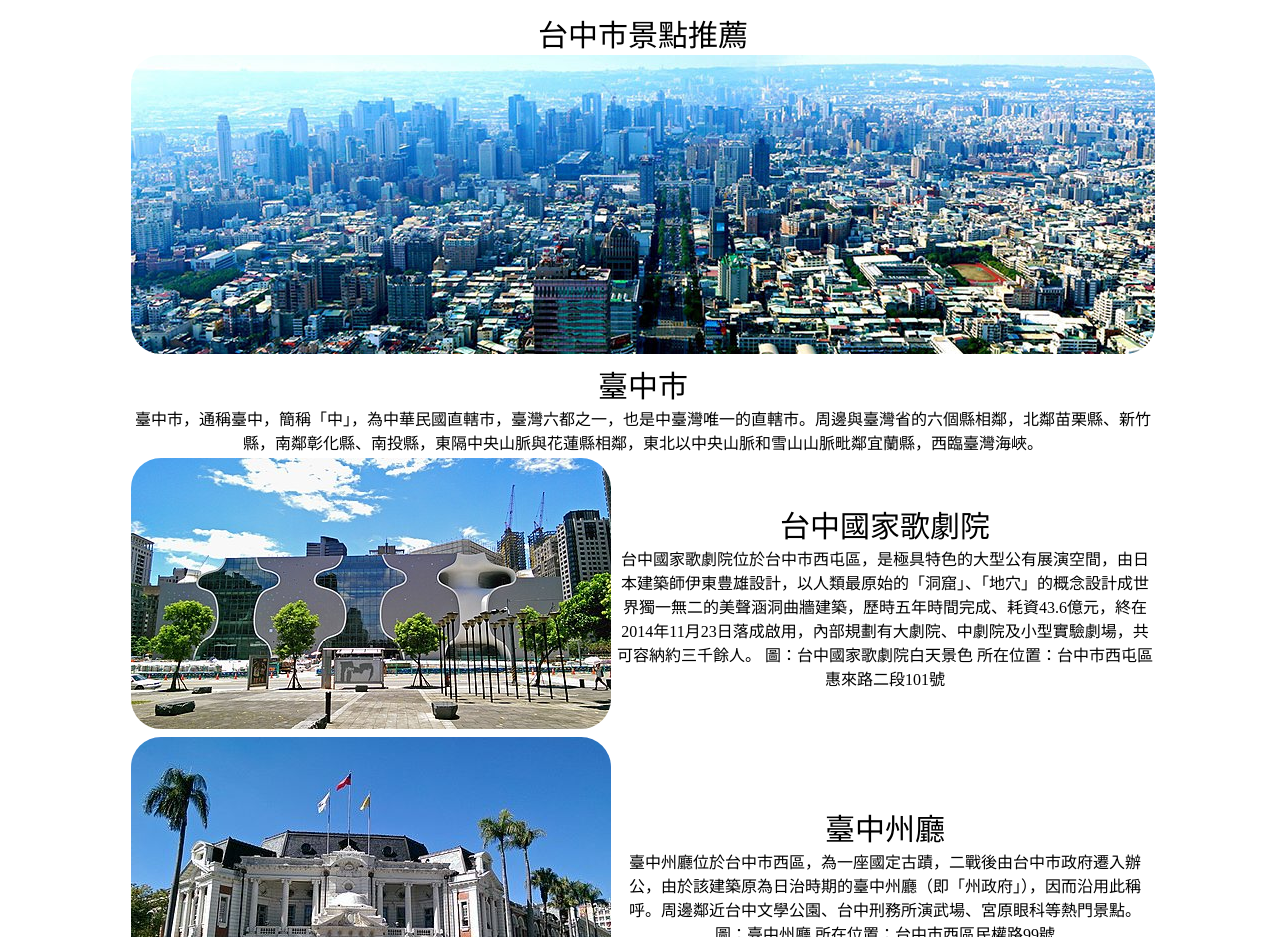
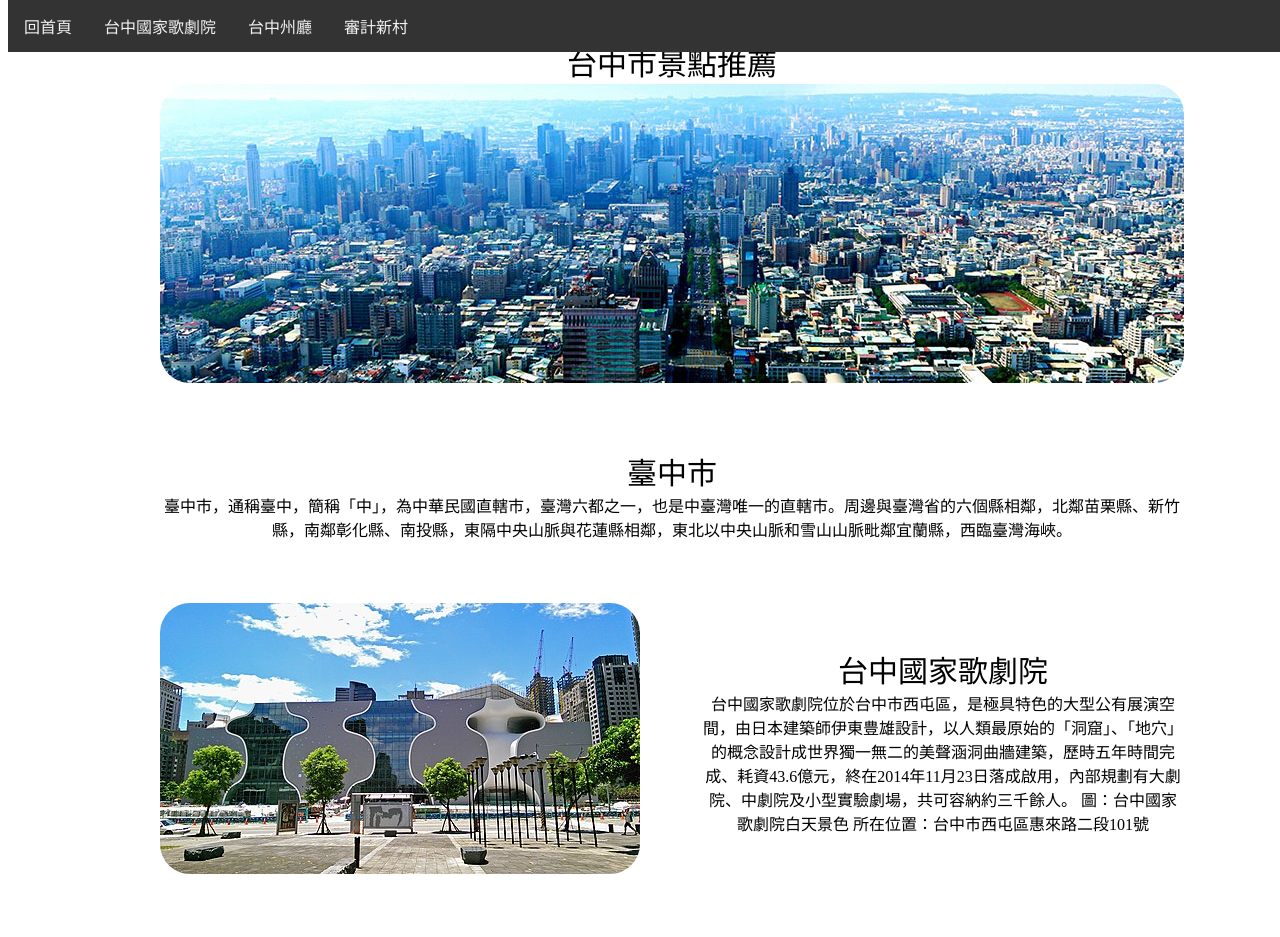
Before and after one commit to centipede731/taichung, a plain HTML site: page index.html in a window 1280 px wide. Shown: the top 937 px of the page. Drawn offline with Linux system fonts and the light colour scheme.

Commit message:
Add files via upload

```diff
--- a/index.html
+++ b/index.html
@@ -3,18 +3,54 @@
 <head>
 	<meta charset="UTF-8">
 	<meta name="viewport" content="width=device-width, initial-scale=1.0">
-	<title>Document</title>
+	<title>台中市景點推薦</title>
 	<style>
 		.container { margin: 0 auto; width:1024px; }
 		.large_font { font-size:30px; }
-		td { text-align: center; }
+		td { text-align: center; padding: 30px }
 		img { border-radius:30px; }
 		.img_round { border-radius: 50%; width:350px; height:350px; }
+		.rounded_corner { border-radius: 30px; }
+
+
+		/* The navigation bar */
+.navbar {
+  overflow: hidden;
+  background-color: #333;
+  position: fixed; /* Set the navbar to fixed position */
+  top: 0; /* Position the navbar at the top of the page */
+  width: 100%; /* Full width */
+}
+
+/* Links inside the navbar */
+.navbar a {
+  float: left;
+  display: block;
+  color: #f2f2f2;
+  text-align: center;
+  padding: 14px 16px;
+  text-decoration: none;
+}
+
+/* Change background on mouse-over */
+.navbar a:hover {
+  background: #ddd;
+  color: black;
+}
+
+
 	</style>
 </head>
 <body>
 
-<div class="container">
+<div class="navbar">
+  <a href="#home">回首頁</a>
+  <a href="#s1">台中國家歌劇院</a>
+  <a href="#s2">台中州廳</a>
+  <a href="#s3">審計新村</a>
+</div>
+
+<div id="home" class="container">
 	<table>
 		<tr>
 			<td colspan="2">
@@ -37,7 +73,7 @@
 				<img src="01.jpeg">
 			</td>
 			<td>
-				<div class="large_font">台中國家歌劇院</div>
+				<div id="s1" class="large_font">台中國家歌劇院</div>
                 台中國家歌劇院位於台中市西屯區，是極具特色的大型公有展演空間，由日本建築師伊東豊雄設計，以人類最原始的「洞窟」、「地穴」的概念設計成世界獨一無二的美聲涵洞曲牆建築，歷時五年時間完成、耗資43.6億元，終在2014年11月23日落成啟用，內部規劃有大劇院、中劇院及小型實驗劇場，共可容納約三千餘人。
 
                 圖：台中國家歌劇院白天景色
@@ -50,7 +86,7 @@
 				<img src="02.jpeg">
 			</td>
 			<td>
-				<div class="large_font">臺中州廳</div>
+				<div id="s2" class="large_font">臺中州廳</div>
                 臺中州廳位於台中市西區，為一座國定古蹟，二戰後由台中市政府遷入辦公，由於該建築原為日治時期的臺中州廳（即「州政府」），因而沿用此稱呼。周邊鄰近台中文學公園、台中刑務所演武場、宮原眼科等熱門景點。
 
                 圖：臺中州廳
@@ -63,7 +99,7 @@
 				<img src="03.jpeg">
 			</td>
 			<td>
-				<div class="large_font">審計新村</div>
+				<div id="s3" class="large_font">審計新村</div>
                 審計新村位於台中市西區，原為臺灣省政府審計處員工宿舍，在凍省之後成了閒置空間荒廢多年，近年配合台中市政府勞工局「摘星青年、築夢台中」創業基地進駐計畫，重新規劃轉型成為創業基地與文創園區。
 
                 圖：審計新村
@@ -72,7 +108,17 @@
 			</td>
 		</tr>
 		<tr>
-			<td colspan="2"></td>
+			<td colspan="2">
+				<br>
+				<br>
+				<br>
+				<iframe class="rounded_corner" src="https://www.google.com/maps/d/embed?mid=1IVgvug2Q9y7oAmfPFFN2VLnPEm6YpTY&ehbc=2E312F" width="640" height="480"></iframe>
+
+				<br>
+				<br>
+				<br>
+				邱珊倚製作
+			</td>
 
 		</tr>
 	</table>
```
